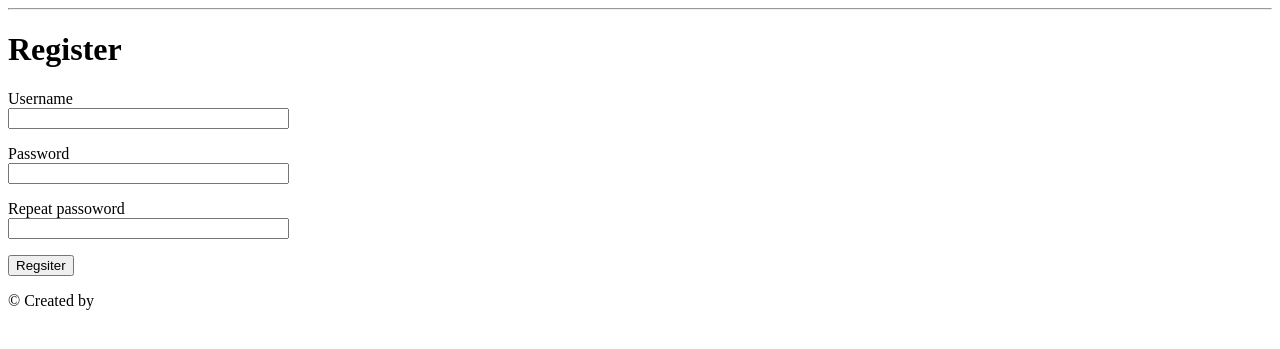
After one commit to grzetzp/jnp3-game, a Flask app: page /register in a window 1280 px wide. The commit adds this page. Shown: the top 349 px of the page. Run offline with Flask 2, Linux system fonts and the light colour scheme; some libraries are stand-ins or nearby versions.

Commit message:
register/login

```diff
--- a/app.py
+++ b/app.py
@@ -1,21 +1,18 @@
 import os
-from flask import Flask, jsonify, render_template, request, session, redirect, url_for
+from flask import Flask, jsonify, render_template, request, session, redirect, url_for, flash
 from flask_pymongo import PyMongo
 from flask_socketio import SocketIO, emit
 from game import attack, attack_success
 from config import APP_SECRET_KEY, MONGO_URI
-
-# MONGO_URI = 'mongodb://test_mongodb:27017/test_mongodb'
-# MONGO_HOSTNAME = os.environ[]
+from login import LoginForm, RegisterForm, login_valid, log_out
+from bson.json_util import dumps
 
 app = Flask(__name__)
 app.config['SECRET_KEY'] = APP_SECRET_KEY
 app.config['MONGO_URI'] = MONGO_URI
 
 mongo = PyMongo(app)
-# socketio = SocketIO(app, manage_session=False)
 
-userID = 'username'
 players = ["p1", "p2"]
 
 @app.route('/ping')
@@ -29,29 +26,83 @@ def get_one():
 
     return jsonify({"one": not not one})
 
+@app.route('/get_all')
+def get_all():
+    all = mongo.db.test_tb.find()
+    all_list = list(all)
+    json_data = dumps(all_list)
 
-@app.route('/api/put_one/<id>')
+    return json_data
+
+
+@app.route('/put_one/<id>')
 def put_one(id: int):
     mongo.db.test_tb.insert_one({
-            "id": int(id),
-            "name": "testowy_" + id
+            "username": "testowy_" + id,
+            "password": "testowe",
             })
 
     return "One put"
 
-# @app.route('/')
-# def home_page():
 
-#     return "Success. Welcome."
+@app.route('/login', methods=['GET', 'POST'])
+def login():
+    form = LoginForm()
+    if form.validate_on_submit():
+        flash("Login requested for user {}".format(form.username.data))
+        username = form.username.data
+        password = form.password.data
+        user = mongo.db.test_tb.find_one({'username': form.username.data})
+
+        # TODO hashed password etc.
+        if user is not None and login_valid(username, password, user):
+            flash("User {} logged in.".format(form.username.data))
+
+            session['username'] = username  # TODO jwt token
+            return redirect(url_for('index', username=username))
+        else:
+            flash("Wrong username or password or smth")
+            return redirect(url_for('login'))
+
+    return render_template('login.html', form=form)
+
+
+@app.route('/register', methods=['GET', 'POST'])
+def register():
+    form = RegisterForm()
+    if request.method == 'POST' and form.validate_on_submit():
+        flash("Register requested for user {}".format(form.username.data))
+
+        username = form.username.data
+        password = form.password.data
+        user = mongo.db.test_tb.find_one({'username': form.username.data})
+
+        # TODO hashed password etc.
+        if user is not None:
+            flash("Username {} already exists. Pick different one".format(form.username.data))
+            return redirect(url_for('register'))
+        else:
+            flash("Registered.")
+            mongo.db.test_tb.insert_one({
+                "username": username,
+                "password": password,
+            })
+            session['username'] = username
+            return redirect(url_for('index', username=username))
+    return render_template('register.html', form=form)
+
+
 @app.route('/', methods=['POST', 'GET'])
 def index():
-    if userID in session:
-        return render_template('index.html', username=session[userID])
+    if 'username' in session:
+        flash("from session")
+        return render_template('index.html', username=session['username'])
 
     if request.cookies.get('username'):
+        flash("from cookies")
         username = request.cookies.get('username')
-        session[userID] = username
-        return render_template('index.html', username=session[userID])
+        session['username'] = username
+        return render_template('index.html', username=session['username'])
 
     return render_template('index.html')
 
@@ -63,28 +114,20 @@ def do_redirect():
 
 @app.route('/logout', methods=['POST', 'GET'])
 def logout():
-    session.clear()
-    return render_template('index.html')
+    resp = redirect(url_for('index'))
+    log_out(resp, session)
+    return resp
 
 
 @app.route('/game', methods=['POST', 'GET'])
 def play_game():
-    print("game")
-    if request.method == 'POST' and 'username' in request.form:
-        if userID in session:
-            print("player " + session[userID] + " already logged")
-        else:
-            username = request.form['username']
-            session[userID] = username
-            print("player " + session[userID] + " joined")
-            print(username + " joined")
-    if userID in session:
-        players.append(session[userID])
+    if 'username' in session:
+        players.append(session['username'])
         resp = redirect('http://localhost:5001/', code=307)
-        resp.set_cookie(userID, session[userID])
+        resp.set_cookie('username', session['username'])
         return resp
 
-    return render_template('index.html')
+    return redirect(url_for('index'))
 
 
 @app.route('/users')
@@ -94,7 +137,7 @@ def get_users():
     if not users_raw:
         return "Database error"
 
-    users = [{"id": user['id'], "name": user['name']} for user in users_raw]
+    users = [{"id": user['id'], "username": user['username']} for user in users_raw]
     return jsonify({"all_users": users})
 
 if __name__ == '__main__':
--- a/config.py
+++ b/config.py
@@ -2,3 +2,4 @@ import os
 
 MONGO_URI = 'mongodb://test_mongodb:27017/test_mongodb'
 APP_SECRET_KEY = os.urandom(32)
+APP_SALT = os.urandom(32)
--- /dev/null
+++ b/login.py
@@ -0,0 +1,30 @@
+from flask_wtf import FlaskForm
+from wtforms import StringField, PasswordField, BooleanField, SubmitField
+from wtforms.validators import DataRequired, EqualTo
+
+class LoginForm(FlaskForm):
+    username = StringField('Username', validators=[DataRequired()])
+    password = PasswordField('Password', validators=[DataRequired()])
+    submit = SubmitField("Login")
+
+
+class RegisterForm(FlaskForm):
+    username = StringField("Username", validators=[DataRequired()])
+    password = PasswordField("Password", validators=[DataRequired()])
+    repeat_password = PasswordField("Repeat passoword", validators=[DataRequired(), EqualTo('password')])
+    submit = SubmitField("Regsiter")
+
+
+class User():
+    def __init__(self, username, password_hash):
+        self.username = username
+        self.password_hash = password_hash
+
+
+def login_valid(username, password, user_db):
+    return username == user_db['username'] and password == user_db['password']
+
+def log_out(resp, session):
+    resp.set_cookie('username', '', expires=0)
+    session.clear()
+    return
--- a/requirements.txt
+++ b/requirements.txt
@@ -7,3 +7,4 @@ MarkupSafe==2.0.1
 pymongo==4.0.1
 Werkzeug==2.0.2
 flask_socketio
+flask_wtf
--- a/templates/layout.html
+++ b/templates/layout.html
@@ -11,6 +11,17 @@
 </head>
 <body>
     <div id="content">
+         <hr>
+        {% with messages = get_flashed_messages() %}
+        {% if messages %}
+        <ul>
+            {% for message in messages %}
+            <li>{{ message }}</li>
+            {% endfor %}
+        </ul>
+        {% endif %}
+        {% endwith %}
+
         {% block content %}
         {% endblock %}
     </div>
--- /dev/null
+++ b/templates/register.html
@@ -0,0 +1,23 @@
+{% extends 'layout.html' %}
+
+{% block content %}
+    <h1>Register</h1>
+    <form action="" method="post" novalidate>
+        {{ form.hidden_tag() }}
+        <p>
+            {{ form.username.label }}<br>
+            {{ form.username(size=32) }}
+        </p>
+        <p>
+            {{ form.password.label }}<br>
+            {{ form.password(size=32) }}
+        </p>
+        <p>
+            {{ form.repeat_password.label }}<br>
+            {{ form.repeat_password(size=32) }}
+        </p>
+        <p>
+            {{ form.submit() }}
+        </p>
+    </form>
+{% endblock %}
```
Also changed, not shown: game_app.py (+24 -25 lines), static/game.js (+54 -12 lines), static/index.js (deleted, +0 -42 lines), templates/game.html (+11 -2 lines), templates/game_test.html (deleted, +0 -37 lines), templates/index.html (+9 -13 lines), templates/login.html (added, +24 -0 lines).
